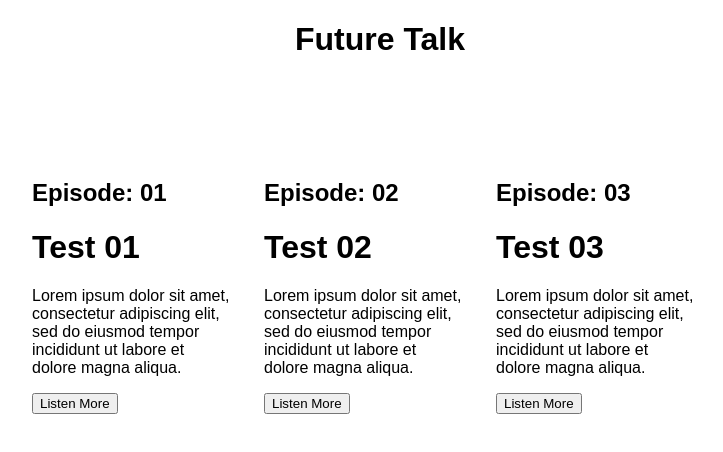
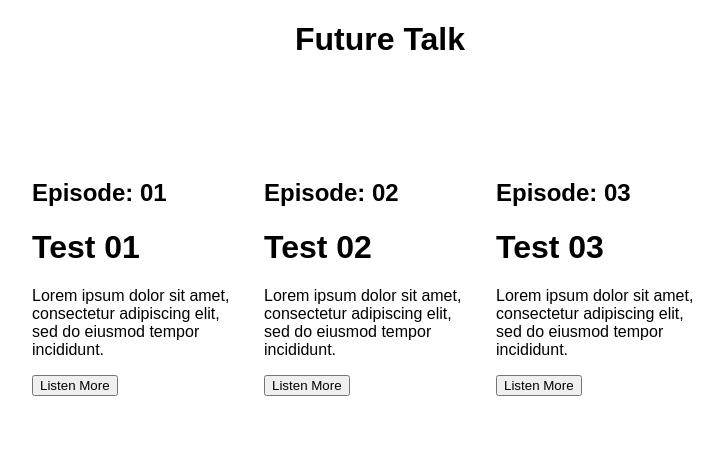
Before and after one commit to lucas-rudek/podcast_webapp, a React (Create React App) app: page / in a window 1280 px wide. Shown: the top 452 px of the page, without its empty margins (260-983 px from the left). Built offline with nearby package versions, Linux system fonts and the light colour scheme.

Commit message:
spotify widget

```diff
--- a/src/components/Podcast.jsx
+++ b/src/components/Podcast.jsx
@@ -7,6 +7,16 @@ export default function Podcast(props) {
     <div className="podcastContainer">
       <h1>{props.podcast.name}</h1>
       <p>{props.podcast.description}</p>
+      <iframe
+        title="teste"
+        src={`${props.podcast.spotify_uri}`}
+        width="250"
+        height="240"
+        frameBorder="0"
+        allowtransparency="true"
+        allow="encrypted-media"
+      ></iframe>
+      <br />
       <Link to="/">
         <button type="button">Back</button>
       </Link>
--- a/src/fetchFunction.js
+++ b/src/fetchFunction.js
@@ -6,19 +6,22 @@ export default function fetchFunction() {
       episode: "01",
       name: "Test 01",
       description:
-        "Lorem ipsum dolor sit amet, consectetur adipiscing elit, sed do eiusmod tempor incididunt ut labore et dolore magna aliqua."
+        "Lorem ipsum dolor sit amet, consectetur adipiscing elit, sed do eiusmod tempor incididunt.",
+      spotify_uri: "https://open.spotify.com/embed/track/0sL7klqtKTaMVVC3CCXwRv"
     },
     {
       episode: "02",
       name: "Test 02",
       description:
-        "Lorem ipsum dolor sit amet, consectetur adipiscing elit, sed do eiusmod tempor incididunt ut labore et dolore magna aliqua."
+        "Lorem ipsum dolor sit amet, consectetur adipiscing elit, sed do eiusmod tempor incididunt.",
+      spotify_uri: "https://open.spotify.com/embed/track/0sL7klqtKTaMVVC3CCXwRv"
     },
     {
       episode: "03",
       name: "Test 03",
       description:
-        "Lorem ipsum dolor sit amet, consectetur adipiscing elit, sed do eiusmod tempor incididunt ut labore et dolore magna aliqua."
+        "Lorem ipsum dolor sit amet, consectetur adipiscing elit, sed do eiusmod tempor incididunt.",
+      spotify_uri: "https://open.spotify.com/embed/track/0sL7klqtKTaMVVC3CCXwRv"
     }
   ];
 
```
